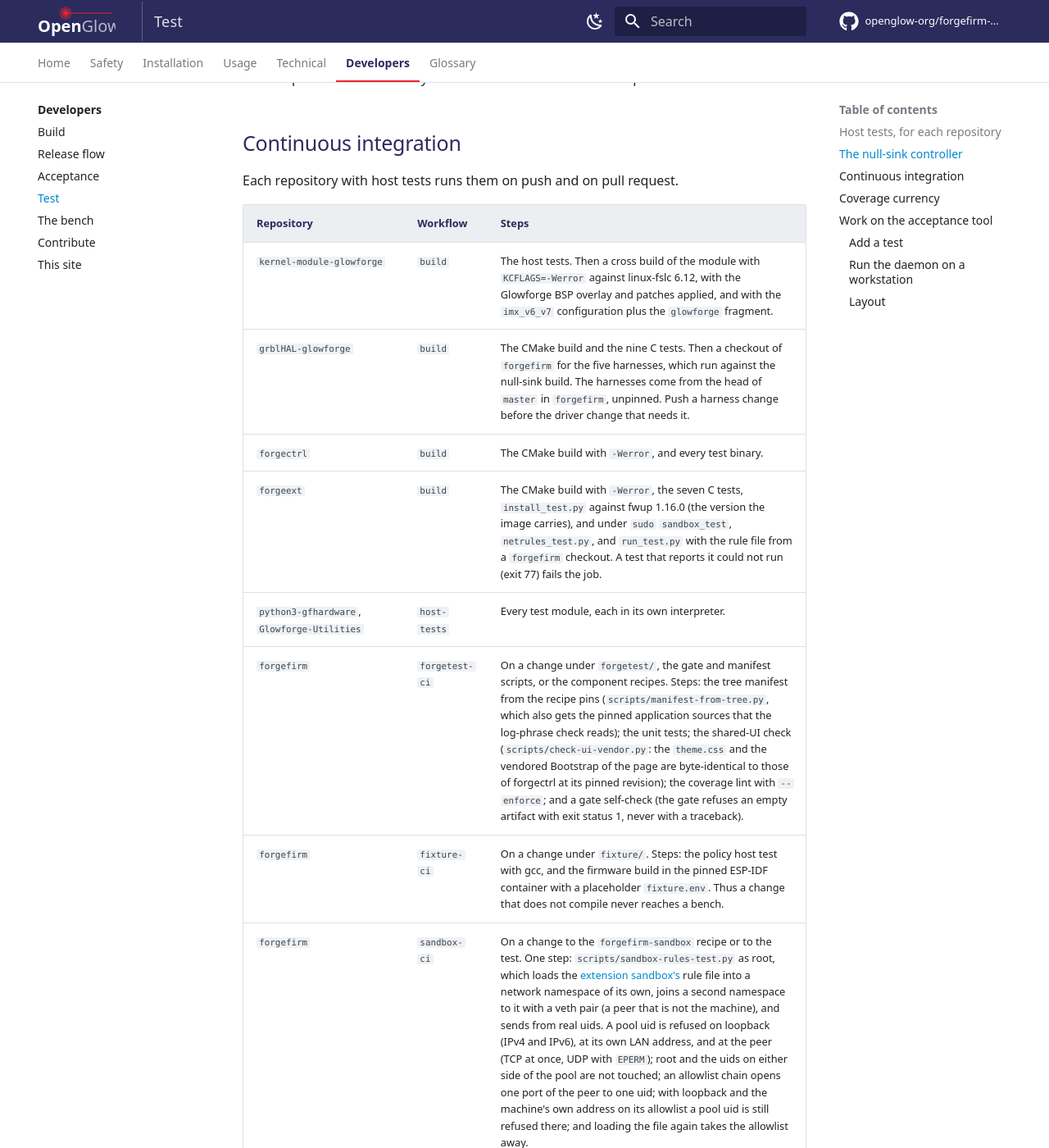
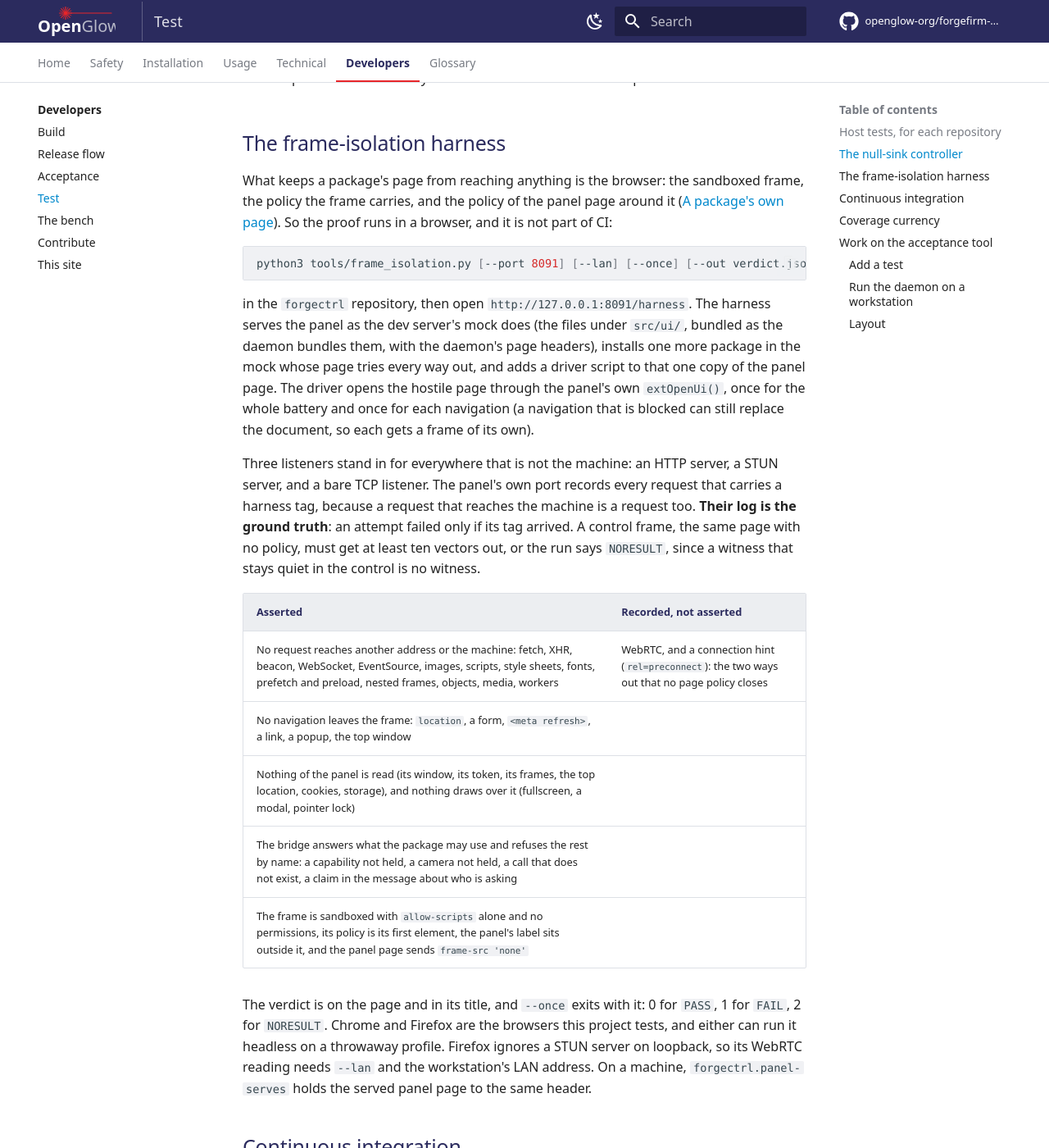
Before and after one commit to openglow-org/forgefirm-docs, an MkDocs documentation site: the page built from docs/developers/testing.md, in a window 1280 px wide and 1400 px high, scrolled down 4690 px. Shown: the whole window at 82% size. Built offline with MkDocs 1.6.1 and Material for MkDocs 9.7.7, drawn with Linux system fonts in a browser that asks for light colours; comment, search, counter and statistics services are not loaded.

Commit message:
A package's page: where its frame may go, and the harness that proves it
extensions.md says what keeps a frame from navigating itself away (the
panel page's frame-src 'none', not the frame's own policy) and names the
proof. testing.md gains the frame-isolation harness: how to run it, what
it asserts and what it only records (WebRTC and a connection hint), the
control frame that makes its witnesses mean something, and the LAN
address Firefox's WebRTC reading needs.

Proof: zensical build clean, check-style clean, check-interfaces clean
(212 checked).

````diff
--- a/docs/developers/testing.md
+++ b/docs/developers/testing.md
@@ -78,6 +78,49 @@ the driver:
       the job, a sender change that cancels a re-arm, a jog that does not
       hold the window open, and a press that counts only after the button
       has been seen up.
+
+## The frame-isolation harness
+
+What keeps a package's page from reaching anything is the browser: the
+sandboxed frame, the policy the frame carries, and the policy of the panel
+page around it ([A package's own page](../technical/forgefirm/extensions.md#a-packages-own-page)).
+So the proof runs in a browser, and it is not part of CI:
+
+```sh
+python3 tools/frame_isolation.py [--port 8091] [--lan] [--once] [--out verdict.json]
+```
+
+in the `forgectrl` repository, then open `http://127.0.0.1:8091/harness`.
+The harness serves the panel as the dev server's mock does (the files under
+`src/ui/`, bundled as the daemon bundles them, with the daemon's page
+headers), installs one more package in the mock whose page tries every way
+out, and adds a driver script to that one copy of the panel page. The driver
+opens the hostile page through the panel's own `extOpenUi()`, once for the
+whole battery and once for each navigation (a navigation that is blocked
+can still replace the document, so each gets a frame of its own).
+
+Three listeners stand in for everywhere that is not the machine: an HTTP
+server, a STUN server, and a bare TCP listener. The panel's own port records
+every request that carries a harness tag, because a request that reaches the
+machine is a request too. **Their log is the ground truth**: an attempt
+failed only if its tag arrived. A control frame, the same page with no
+policy, must get at least ten vectors out, or the run says `NORESULT`,
+since a witness that stays quiet in the control is no witness.
+
+| Asserted | Recorded, not asserted |
+|---|---|
+| No request reaches another address or the machine: fetch, XHR, beacon, WebSocket, EventSource, images, scripts, style sheets, fonts, prefetch and preload, nested frames, objects, media, workers | WebRTC, and a connection hint (`rel=preconnect`): the two ways out that no page policy closes |
+| No navigation leaves the frame: `location`, a form, `<meta refresh>`, a link, a popup, the top window | |
+| Nothing of the panel is read (its window, its token, its frames, the top location, cookies, storage), and nothing draws over it (fullscreen, a modal, pointer lock) | |
+| The bridge answers what the package may use and refuses the rest by name: a capability not held, a camera not held, a call that does not exist, a claim in the message about who is asking | |
+| The frame is sandboxed with `allow-scripts` alone and no permissions, its policy is its first element, the panel's label sits outside it, and the panel page sends `frame-src 'none'` | |
+
+The verdict is on the page and in its title, and `--once` exits with it: 0
+for `PASS`, 1 for `FAIL`, 2 for `NORESULT`. Chrome and Firefox are the
+browsers this project tests, and either can run it headless on a
+throwaway profile. Firefox ignores a STUN server on loopback, so its WebRTC
+reading needs `--lan` and the workstation's LAN address. On a machine,
+`forgectrl.panel-serves` holds the served panel page to the same header.
 
 ## Continuous integration
 
````
Also changed, not shown: docs/technical/forgefirm/extensions.md (+15 -0 lines).
